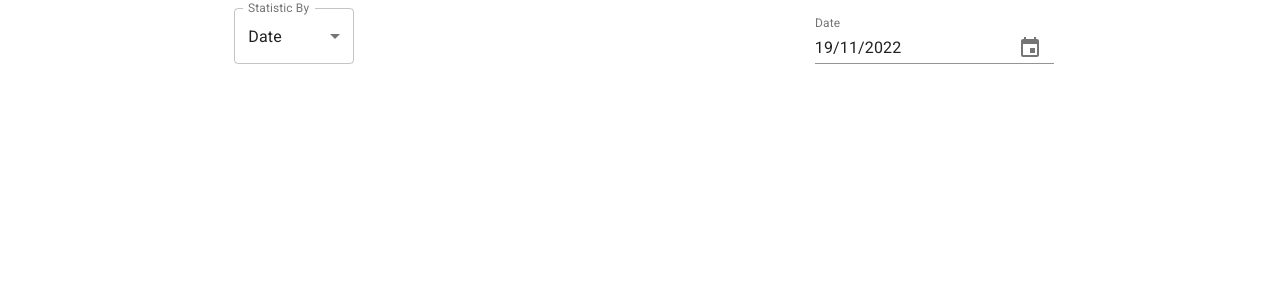
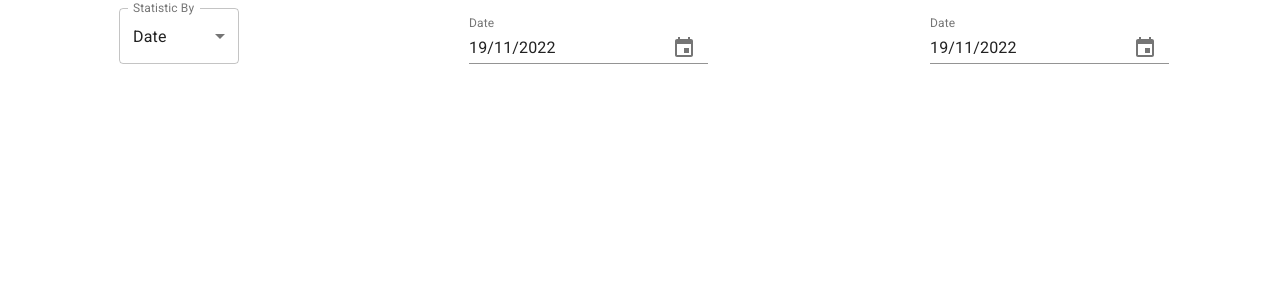
Before and after one commit to minhnguyenbk2909/data-visualization-cnpmnc, a React (Create React App) app in the folder frontend/: page / in a window 1280 px wide. Shown: the top 300 px of the page. Built offline with nearby package versions, Linux system fonts and the light colour scheme.

Commit message:
Update DateRangePicker.js

```diff
--- a/frontend/src/app/pages/Dashboard/components/DateRangePicker.js
+++ b/frontend/src/app/pages/Dashboard/components/DateRangePicker.js
@@ -23,16 +23,23 @@ const useStyles = makeStyles((theme) => ({
 }));
 
 export default function DateRangePicker() {
-  const [selectedDate, setSelectedDate] = React.useState(new Date());
+  const [selectedDate, setSelectedDate] = React.useState({
+    startDate: new Date(),
+    endDate: new Date(),
+  });
   const classes = useStyles();
   const [type, setType] = React.useState("date");
 
   const handleChange = (event) => {
     setType(event.target.value);
   };
-  const handleDateChange = (date) => {
-    console.log(date.format("DD/MM/yyyy"));
-    setSelectedDate(date);
+  const handleStartDateChange = (date) => {
+    // console.log(date.format("DD/MM/yyyy"));
+    setSelectedDate((prev) => ({ ...prev, startDate: date }));
+  };
+  const handleEndDateChange = (date) => {
+    // console.log(date.format("DD/MM/yyyy"));
+    setSelectedDate((prev) => ({ ...prev, endDate: date }));
   };
   const handleMonthChange = (date) => {
     console.log(date.format("MM/yyyy"));
@@ -58,6 +65,7 @@ export default function DateRangePicker() {
           </Select>
         </FormControl>
         {type === "date" && (
+          <>
             <KeyboardDatePicker
               disableToolbar
               variant="inline"
@@ -65,12 +73,26 @@ export default function DateRangePicker() {
               margin="normal"
               id="date-picker-inline"
               label="Date"
-            value={selectedDate}
-            onChange={handleDateChange}
+              value={selectedDate.startDate}
+              onChange={handleStartDateChange}
               KeyboardButtonProps={{
                 "aria-label": "change date",
               }}
             />
+            <KeyboardDatePicker
+              disableToolbar
+              variant="inline"
+              format="DD/MM/yyyy"
+              margin="normal"
+              id="date-picker-inline"
+              label="Date"
+              value={selectedDate.endDate}
+              onChange={handleEndDateChange}
+              KeyboardButtonProps={{
+                "aria-label": "change date",
+              }}
+            />
+          </>
         )}
         {type === "month" && (
           <DatePicker
```
Lines whose indentation alone changed are shown as unchanged.
